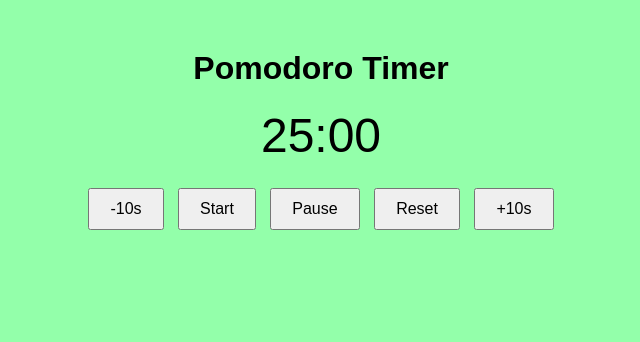
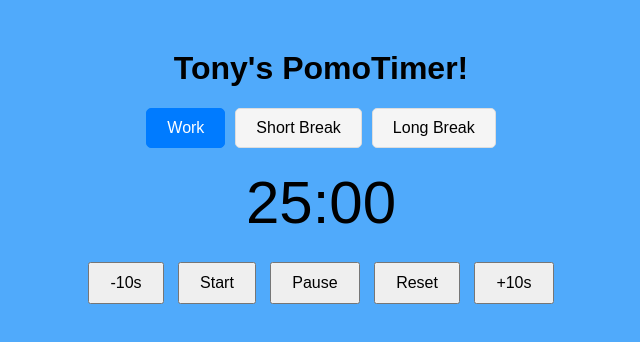
Before and after one commit to txnychn/pomodoro-timer, a plain HTML site: page index.html in a window 1280 px wide. Shown: the whole page, without its empty margins (319-959 px from the left). Drawn offline with Linux system fonts and the light colour scheme.

Commit message:
macbook transfer

```diff
--- a/index.html
+++ b/index.html
@@ -5,10 +5,21 @@
     <meta name="viewport" content="width=device-width, initial-scale=1.0">
     <title>Pomodoro Timer</title>
     <link rel="stylesheet" href="style.css">
+
 </head>
 <body>
     <div id="app">
-        <h1>Pomodoro Timer</h1>
+        <div id="title">
+            <h1> Tony's PomoTimer! </h1>
+        </div>
+
+
+        <div id="tabs">
+            <button class="tab" id="work-tab">Work</button>
+            <button class="tab" id="short-break-tab">Short Break</button>
+            <button class="tab" id="long-break-tab">Long Break</button>
+        </div>
+        <div id="timer-container">
             <div id="timer">25:00</div>
             <button id="minus10">-10s</button>
             <button id="start">Start</button>
@@ -16,6 +27,7 @@
             <button id="reset">Reset</button>
             <button id="plus10">+10s</button>
         </div>
+    </div>
     <script src="script.js"></script>
 </body>
 </html>
--- a/script.js
+++ b/script.js
@@ -1,19 +1,48 @@
-let time = 25 * 60; // 25 minutes in seconds
+let time = 25 * 60; // Default to 25 minutes
 let timerInterval;
 
+// Timer durations for each tab
+const durations = {
+    work: 25 * 60,
+    shortBreak: 5 * 60,
+    longBreak: 15 * 60,
+};
+
+// DOM elements
 const timerDisplay = document.getElementById('timer');
 const startButton = document.getElementById('start');
 const pauseButton = document.getElementById('pause');
 const resetButton = document.getElementById('reset');
 const plus10Button = document.getElementById('plus10');
 const minus10Button = document.getElementById('minus10');
+const tabs = document.querySelectorAll('.tab');
 
+// Function to update the timer display
 function updateTimerDisplay() {
     const minutes = Math.floor(time / 60);
     const seconds = time % 60;
     timerDisplay.textContent = `${minutes}:${seconds < 10 ? '0' : ''}${seconds}`;
 }
 
+// Function to switch tabs
+function switchTab(tab) {
+    tabs.forEach((t) => t.classList.remove('active')); // Remove active class from all tabs
+    tab.classList.add('active'); // Add active class to the selected tab
+
+    // Update timer duration based on the selected tab
+    if (tab.id === 'work-tab') {
+        time = durations.work;
+    } else if (tab.id === 'short-break-tab') {
+        time = durations.shortBreak;
+    } else if (tab.id === 'long-break-tab') {
+        time = durations.longBreak;
+    }
+
+    updateTimerDisplay(); // Refresh the timer display
+    pauseTimer(); // Stop any running timer
+}
+
+// Timer control functions
 function startTimer() {
     if (!timerInterval) {
         timerInterval = setInterval(() => {
@@ -35,15 +64,20 @@ function pauseTimer() {
 
 function resetTimer() {
     pauseTimer();
-    time = 25 * 60;
+    time = durations[tabs[0].classList.contains('active') ? 'work' : 'shortBreak'];
     updateTimerDisplay();
 }
 
 function adjustTime(seconds) {
     time += seconds;
-    if (time < 0) time = 0;
+    if (time < 0) time = 0; // Prevent negative time
     updateTimerDisplay();
 }
+
+// Event Listeners
+tabs.forEach((tab) => {
+    tab.addEventListener('click', () => switchTab(tab));
+});
 
 startButton.addEventListener('click', startTimer);
 pauseButton.addEventListener('click', pauseTimer);
@@ -51,7 +85,5 @@ resetButton.addEventListener('click', resetTimer);
 plus10Button.addEventListener('click', () => adjustTime(10));
 minus10Button.addEventListener('click', () => adjustTime(-10));
 
-updateTimerDisplay();
-
-
-// Timer Functionality
+// Initialize the app
+switchTab(document.getElementById('work-tab')); // Set the default tab
--- a/style.css
+++ b/style.css
@@ -1,7 +1,7 @@
 body {
-    font-family: Arial, sans-serif;
+    font-family: 'Mulish', sans-serif;
     text-align: center;
-    background-color: #93ffaa;
+    background-color: #50aafb;
     margin: 0;
     padding: 0;
 }
@@ -11,7 +11,7 @@ body {
 }
 
 #timer {
-    font-size: 48px;
+    font-size: 60px;
     margin: 20px 0;
 }
 
@@ -20,3 +20,30 @@ button {
     padding: 10px 20px;
     font-size: 16px;
 }
+
+#tabs {
+    display: flex;
+    justify-content: center;
+    margin-bottom: 20px;
+}
+
+.tab {
+    padding: 10px 20px;
+    margin: 0 5px;
+    font-size: 16px;
+    border: 1px solid #ddd;
+    background-color: #f5f5f5;
+    cursor: pointer;
+    border-radius: 5px;
+    transition: background-color 0.3s;
+}
+
+.tab:hover {
+    background-color: #eaeaea;
+}
+
+.tab.active {
+    background-color: #007bff;
+    color: white;
+    border-color: #007bff;
+}
```
Lines whose indentation alone changed are shown as unchanged.
